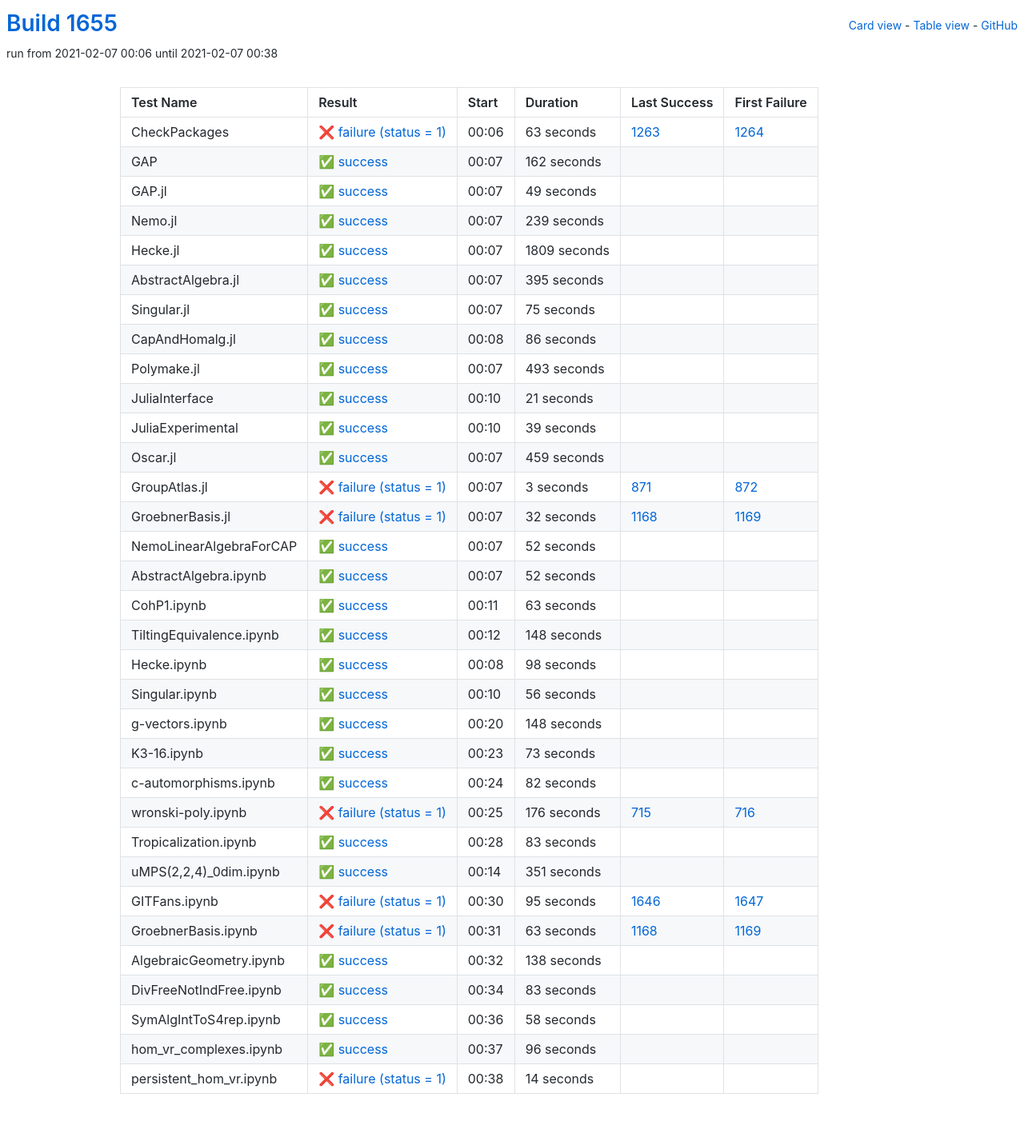
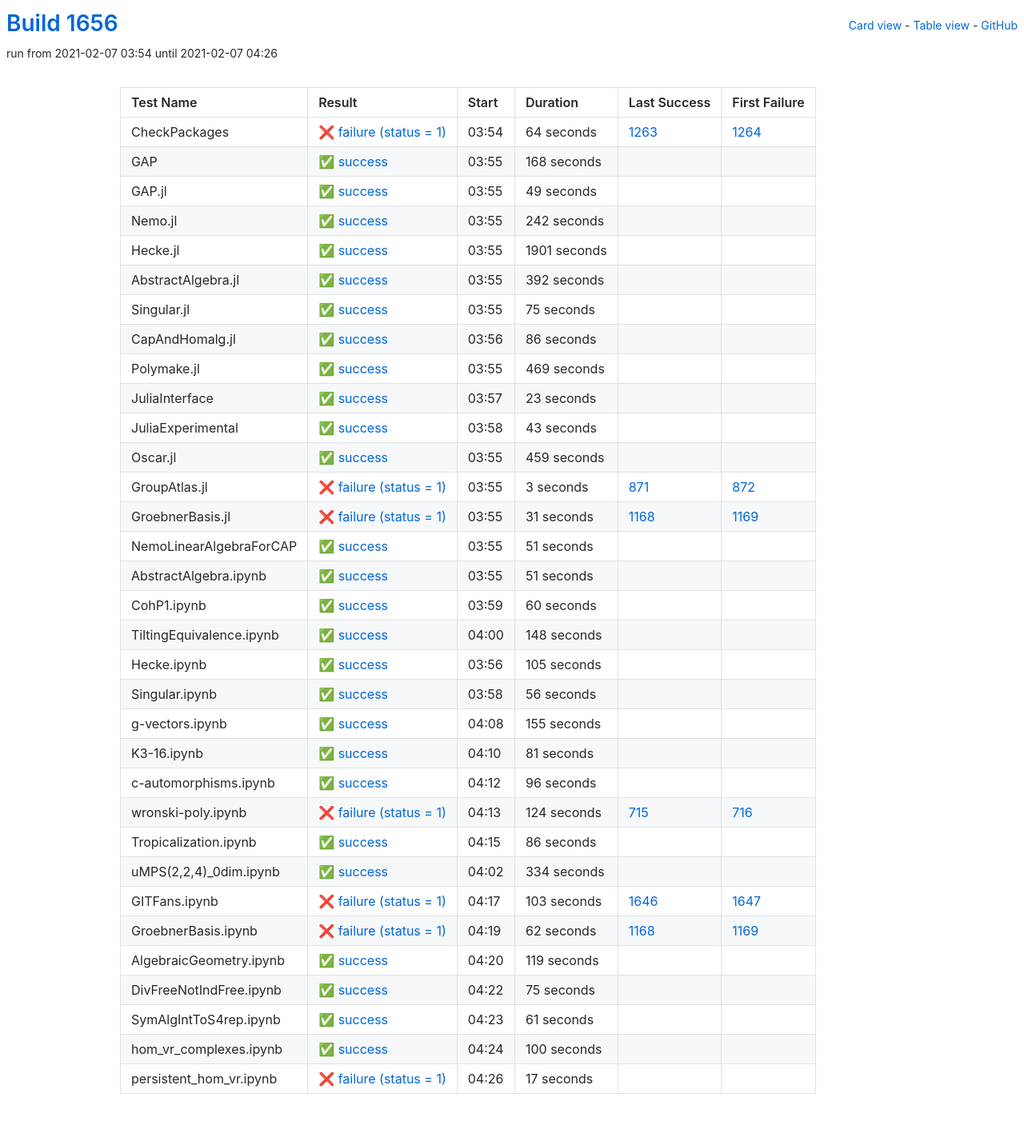
Before and after one commit to oscar-system/oscar-ci-status-stable, a Jekyll site: the page built from table.html, in a window 1280 px wide. Shown: the whole page at 80% size. Built offline with Jekyll 4.4.1, drawn with Linux system fonts in a browser that asks for light colours.

Commit message:
Build #1656

```diff
--- a/_data/ci.yml
+++ b/_data/ci.yml
@@ -1,6 +1,6 @@
 ---
-build: 1655
-build_url: https://oscarci.mathematik.uni-kl.de/job/oscar-stable/1655/
+build: 1656
+build_url: https://oscarci.mathematik.uni-kl.de/job/oscar-stable/1656/
 job: oscar-stable
 organization: oscar-system
 repo: oscar-ci-status-stable
@@ -8,32 +8,32 @@ repourl: https://github.com/oscar-system/oscar-ci-status-stable
 tests:
 - name: CheckPackages
   id: checkpackages
-  log: https://oscarci.mathematik.uni-kl.de/job/oscar-stable/1655/artifact/logs/build-1655/CheckPackages.log
-  start: 2021-02-07 00:06
+  log: https://oscarci.mathematik.uni-kl.de/job/oscar-stable/1656/artifact/logs/build-1656/CheckPackages.log
+  start: 2021-02-07 03:54
   success: false
   exitcode: 1
   status: failure
-  duration: 63
+  duration: 64
   last_success: 1263
   last_success_url: https://oscarci.mathematik.uni-kl.de/job/oscar-stable/1263/
   first_failure: 1264
   first_failure_url: https://oscarci.mathematik.uni-kl.de/job/oscar-stable/1264/
 - name: GAP
   id: gap
-  log: https://oscarci.mathematik.uni-kl.de/job/oscar-stable/1655/artifact/logs/build-1655/GAP.log
-  start: 2021-02-07 00:07
+  log: https://oscarci.mathematik.uni-kl.de/job/oscar-stable/1656/artifact/logs/build-1656/GAP.log
+  start: 2021-02-07 03:55
   success: true
   exitcode: 0
   status: success
-  duration: 162
+  duration: 168
   last_success: false
   last_success_url:
   first_failure: false
   first_failure_url:
 - name: GAP.jl
   id: gap-jl
-  log: https://oscarci.mathematik.uni-kl.de/job/oscar-stable/1655/artifact/logs/build-1655/GAP.jl.log
-  start: 2021-02-07 00:07
+  log: https://oscarci.mathematik.uni-kl.de/job/oscar-stable/1656/artifact/logs/build-1656/GAP.jl.log
+  start: 2021-02-07 03:55
   success: true
   exitcode: 0
   status: success
@@ -44,44 +44,44 @@ tests:
   first_failure_url:
 - name: Nemo.jl
   id: nemo-jl
-  log: https://oscarci.mathematik.uni-kl.de/job/oscar-stable/1655/artifact/logs/build-1655/Nemo.jl.log
-  start: 2021-02-07 00:07
+  log: https://oscarci.mathematik.uni-kl.de/job/oscar-stable/1656/artifact/logs/build-1656/Nemo.jl.log
+  start: 2021-02-07 03:55
   success: true
   exitcode: 0
   status: success
-  duration: 239
+  duration: 242
   last_success: false
   last_success_url:
   first_failure: false
   first_failure_url:
 - name: Hecke.jl
   id: hecke-jl
-  log: https://oscarci.mathematik.uni-kl.de/job/oscar-stable/1655/artifact/logs/build-1655/Hecke.jl.log
-  start: 2021-02-07 00:07
+  log: https://oscarci.mathematik.uni-kl.de/job/oscar-stable/1656/artifact/logs/build-1656/Hecke.jl.log
+  start: 2021-02-07 03:55
   success: true
   exitcode: 0
   status: success
-  duration: 1809
+  duration: 1901
   last_success: false
   last_success_url:
   first_failure: false
   first_failure_url:
 - name: AbstractAlgebra.jl
   id: abstractalgebra-jl
-  log: https://oscarci.mathematik.uni-kl.de/job/oscar-stable/1655/artifact/logs/build-1655/AbstractAlgebra.jl.log
-  start: 2021-02-07 00:07
+  log: https://oscarci.mathematik.uni-kl.de/job/oscar-stable/1656/artifact/logs/build-1656/AbstractAlgebra.jl.log
+  start: 2021-02-07 03:55
   success: true
   exitcode: 0
   status: success
-  duration: 395
+  duration: 392
   last_success: false
   last_success_url:
   first_failure: false
   first_failure_url:
 - name: Singular.jl
   id: singular-jl
-  log: https://oscarci.mathematik.uni-kl.de/job/oscar-stable/1655/artifact/logs/build-1655/Singular.jl.log
-  start: 2021-02-07 00:07
+  log: https://oscarci.mathematik.uni-kl.de/job/oscar-stable/1656/artifact/logs/build-1656/Singular.jl.log
+  start: 2021-02-07 03:55
   success: true
   exitcode: 0
   status: success
@@ -92,8 +92,8 @@ tests:
   first_failure_url:
 - name: CapAndHomalg.jl
   id: capandhomalg-jl
-  log: https://oscarci.mathematik.uni-kl.de/job/oscar-stable/1655/artifact/logs/build-1655/CapAndHomalg.jl.log
-  start: 2021-02-07 00:08
+  log: https://oscarci.mathematik.uni-kl.de/job/oscar-stable/1656/artifact/logs/build-1656/CapAndHomalg.jl.log
+  start: 2021-02-07 03:56
   success: true
   exitcode: 0
   status: success
@@ -104,44 +104,44 @@ tests:
   first_failure_url:
 - name: Polymake.jl
   id: polymake-jl
-  log: https://oscarci.mathematik.uni-kl.de/job/oscar-stable/1655/artifact/logs/build-1655/Polymake.jl.log
-  start: 2021-02-07 00:07
+  log: https://oscarci.mathematik.uni-kl.de/job/oscar-stable/1656/artifact/logs/build-1656/Polymake.jl.log
+  start: 2021-02-07 03:55
   success: true
   exitcode: 0
   status: success
-  duration: 493
+  duration: 469
   last_success: false
   last_success_url:
   first_failure: false
   first_failure_url:
 - name: JuliaInterface
   id: juliainterface
-  log: https://oscarci.mathematik.uni-kl.de/job/oscar-stable/1655/artifact/logs/build-1655/JuliaInterface.log
-  start: 2021-02-07 00:10
+  log: https://oscarci.mathematik.uni-kl.de/job/oscar-stable/1656/artifact/logs/build-1656/JuliaInterface.log
+  start: 2021-02-07 03:57
   success: true
   exitcode: 0
   status: success
-  duration: 21
+  duration: 23
   last_success: false
   last_success_url:
   first_failure: false
   first_failure_url:
 - name: JuliaExperimental
   id: juliaexperimental
-  log: https://oscarci.mathematik.uni-kl.de/job/oscar-stable/1655/artifact/logs/build-1655/JuliaExperimental.log
-  start: 2021-02-07 00:10
+  log: https://oscarci.mathematik.uni-kl.de/job/oscar-stable/1656/artifact/logs/build-1656/JuliaExperimental.log
+  start: 2021-02-07 03:58
   success: true
   exitcode: 0
   status: success
-  duration: 39
+  duration: 43
   last_success: false
   last_success_url:
   first_failure: false
   first_failure_url:
 - name: Oscar.jl
   id: oscar-jl
-  log: https://oscarci.mathematik.uni-kl.de/job/oscar-stable/1655/artifact/logs/build-1655/Oscar.jl.log
-  start: 2021-02-07 00:07
+  log: https://oscarci.mathematik.uni-kl.de/job/oscar-stable/1656/artifact/logs/build-1656/Oscar.jl.log
+  start: 2021-02-07 03:55
   success: true
   exitcode: 0
   status: success
@@ -152,8 +152,8 @@ tests:
   first_failure_url:
 - name: GroupAtlas.jl
   id: groupatlas-jl
-  log: https://oscarci.mathematik.uni-kl.de/job/oscar-stable/1655/artifact/logs/build-1655/GroupAtlas.jl.log
-  start: 2021-02-07 00:07
+  log: https://oscarci.mathematik.uni-kl.de/job/oscar-stable/1656/artifact/logs/build-1656/GroupAtlas.jl.log
+  start: 2021-02-07 03:55
   success: false
   exitcode: 1
   status: failure
@@ -164,56 +164,56 @@ tests:
   first_failure_url: https://oscarci.mathematik.uni-kl.de/job/oscar-stable/872/
 - name: GroebnerBasis.jl
   id: groebnerbasis-jl
-  log: https://oscarci.mathematik.uni-kl.de/job/oscar-stable/1655/artifact/logs/build-1655/GroebnerBasis.jl.log
-  start: 2021-02-07 00:07
+  log: https://oscarci.mathematik.uni-kl.de/job/oscar-stable/1656/artifact/logs/build-1656/GroebnerBasis.jl.log
+  start: 2021-02-07 03:55
   success: false
   exitcode: 1
   status: failure
-  duration: 32
+  duration: 31
   last_success: 1168
   last_success_url: https://oscarci.mathematik.uni-kl.de/job/oscar-stable/1168/
   first_failure: 1169
   first_failure_url: https://oscarci.mathematik.uni-kl.de/job/oscar-stable/1169/
 - name: NemoLinearAlgebraForCAP
   id: nemolinearalgebraforcap
-  log: https://oscarci.mathematik.uni-kl.de/job/oscar-stable/1655/artifact/logs/build-1655/NemoLinearAlgebraForCAP.log
-  start: 2021-02-07 00:07
+  log: https://oscarci.mathematik.uni-kl.de/job/oscar-stable/1656/artifact/logs/build-1656/NemoLinearAlgebraForCAP.log
+  start: 2021-02-07 03:55
   success: true
   exitcode: 0
   status: success
-  duration: 52
+  duration: 51
   last_success: false
   last_success_url:
   first_failure: false
   first_failure_url:
 - name: AbstractAlgebra.ipynb
   id: abstractalgebra-ipynb
-  log: https://oscarci.mathematik.uni-kl.de/job/oscar-stable/1655/artifact/logs/build-1655/AbstractAlgebra.ipynb.log
-  start: 2021-02-07 00:07
+  log: https://oscarci.mathematik.uni-kl.de/job/oscar-stable/1656/artifact/logs/build-1656/AbstractAlgebra.ipynb.log
+  start: 2021-02-07 03:55
   success: true
   exitcode: 0
   status: success
-  duration: 52
+  duration: 51
   last_success: false
   last_success_url:
   first_failure: false
   first_failure_url:
 - name: CohP1.ipynb
   id: cohp1-ipynb
-  log: https://oscarci.mathematik.uni-kl.de/job/oscar-stable/1655/artifact/logs/build-1655/CohP1.ipynb.log
-  start: 2021-02-07 00:11
+  log: https://oscarci.mathematik.uni-kl.de/job/oscar-stable/1656/artifact/logs/build-1656/CohP1.ipynb.log
+  start: 2021-02-07 03:59
   success: true
   exitcode: 0
   status: success
-  duration: 63
+  duration: 60
   last_success: false
   last_success_url:
   first_failure: false
   first_failure_url:
 - name: TiltingEquivalence.ipynb
   id: tiltingequivalence-ipynb
-  log: https://oscarci.mathematik.uni-kl.de/job/oscar-stable/1655/artifact/logs/build-1655/TiltingEquivalence.ipynb.log
-  start: 2021-02-07 00:12
+  log: https://oscarci.mathematik.uni-kl.de/job/oscar-stable/1656/artifact/logs/build-1656/TiltingEquivalence.ipynb.log
+  start: 2021-02-07 04:00
   success: true
   exitcode: 0
   status: success
@@ -224,20 +224,20 @@ tests:
   first_failure_url:
 - name: Hecke.ipynb
   id: hecke-ipynb
-  log: https://oscarci.mathematik.uni-kl.de/job/oscar-stable/1655/artifact/logs/build-1655/Hecke.ipynb.log
-  start: 2021-02-07 00:08
+  log: https://oscarci.mathematik.uni-kl.de/job/oscar-stable/1656/artifact/logs/build-1656/Hecke.ipynb.log
+  start: 2021-02-07 03:56
   success: true
   exitcode: 0
   status: success
-  duration: 98
+  duration: 105
   last_success: false
   last_success_url:
   first_failure: false
   first_failure_url:
 - name: Singular.ipynb
   id: singular-ipynb
-  log: https://oscarci.mathematik.uni-kl.de/job/oscar-stable/1655/artifact/logs/build-1655/Singular.ipynb.log
-  start: 2021-02-07 00:10
+  log: https://oscarci.mathematik.uni-kl.de/job/oscar-stable/1656/artifact/logs/build-1656/Singular.ipynb.log
+  start: 2021-02-07 03:58
   success: true
   exitcode: 0
   status: success
@@ -248,140 +248,32 @@ tests:
   first_failure_url:
 - name: g-vectors.ipynb
   id: g-vectors-ipynb
-  log: https://oscarci.mathematik.uni-kl.de/job/oscar-stable/1655/artifact/logs/build-1655/g-vectors.ipynb.log
-  start: 2021-02-07 00:20
+  log: https://oscarci.mathematik.uni-kl.de/job/oscar-stable/1656/artifact/logs/build-1656/g-vectors.ipynb.log
+  start: 2021-02-07 04:08
   success: true
   exitcode: 0
   status: success
-  duration: 148
+  duration: 155
   last_success: false
   last_success_url:
   first_failure: false
   first_failure_url:
 - name: K3-16.ipynb
   id: k3-16-ipynb
-  log: https://oscarci.mathematik.uni-kl.de/job/oscar-stable/1655/artifact/logs/build-1655/K3-16.ipynb.log
-  start: 2021-02-07 00:23
+  log: https://oscarci.mathematik.uni-kl.de/job/oscar-stable/1656/artifact/logs/build-1656/K3-16.ipynb.log
+  start: 2021-02-07 04:10
   success: true
   exitcode: 0
   status: success
-  duration: 73
+  duration: 81
   last_success: false
   last_success_url:
   first_failure: false
   first_failure_url:
 - name: c-automorphisms.ipynb
   id: c-automorphisms-ipynb
-  log: https://oscarci.mathematik.uni-kl.de/job/oscar-stable/1655/artifact/logs/build-1655/c-automorphisms.ipynb.log
-  start: 2021-02-07 00:24
-  success: true
-  exitcode: 0
-  status: success
-  duration: 82
-  last_success: false
-  last_success_url:
-  first_failure: false
-  first_failure_url:
-- name: wronski-poly.ipynb
-  id: wronski-poly-ipynb
-  log: https://oscarci.mathematik.uni-kl.de/job/oscar-stable/1655/artifact/logs/build-1655/wronski-poly.ipynb.log
-  start: 2021-02-07 00:25
-  success: false
-  exitcode: 1
-  status: failure
-  duration: 176
-  last_success: 715
-  last_success_url: https://oscarci.mathematik.uni-kl.de/job/oscar-stable/715/
-  first_failure: 716
-  first_failure_url: https://oscarci.mathematik.uni-kl.de/job/oscar-stable/716/
-- name: Tropicalization.ipynb
-  id: tropicalization-ipynb
-  log: https://oscarci.mathematik.uni-kl.de/job/oscar-stable/1655/artifact/logs/build-1655/Tropicalization.ipynb.log
-  start: 2021-02-07 00:28
-  success: true
-  exitcode: 0
-  status: success
-  duration: 83
-  last_success: false
-  last_success_url:
-  first_failure: false
-  first_failure_url:
-- name: uMPS(2,2,4)_0dim.ipynb
-  id: umps-2-2-4-0dim-ipynb
-  log: https://oscarci.mathematik.uni-kl.de/job/oscar-stable/1655/artifact/logs/build-1655/uMPS-2-2-4-_0dim.ipynb.log
-  start: 2021-02-07 00:14
-  success: true
-  exitcode: 0
-  status: success
-  duration: 351
-  last_success: false
-  last_success_url:
-  first_failure: false
-  first_failure_url:
-- name: GITFans.ipynb
-  id: gitfans-ipynb
-  log: https://oscarci.mathematik.uni-kl.de/job/oscar-stable/1655/artifact/logs/build-1655/GITFans.ipynb.log
-  start: 2021-02-07 00:30
-  success: false
-  exitcode: 1
-  status: failure
-  duration: 95
-  last_success: 1646
-  last_success_url: https://oscarci.mathematik.uni-kl.de/job/oscar-stable/1646/
-  first_failure: 1647
-  first_failure_url: https://oscarci.mathematik.uni-kl.de/job/oscar-stable/1647/
-- name: GroebnerBasis.ipynb
-  id: groebnerbasis-ipynb
-  log: https://oscarci.mathematik.uni-kl.de/job/oscar-stable/1655/artifact/logs/build-1655/GroebnerBasis.ipynb.log
-  start: 2021-02-07 00:31
-  success: false
-  exitcode: 1
-  status: failure
-  duration: 63
-  last_success: 1168
-  last_success_url: https://oscarci.mathematik.uni-kl.de/job/oscar-stable/1168/
-  first_failure: 1169
-  first_failure_url: https://oscarci.mathematik.uni-kl.de/job/oscar-stable/1169/
-- name: AlgebraicGeometry.ipynb
-  id: algebraicgeometry-ipynb
-  log: https://oscarci.mathematik.uni-kl.de/job/oscar-stable/1655/artifact/logs/build-1655/AlgebraicGeometry.ipynb.log
-  start: 2021-02-07 00:32
-  success: true
-  exitcode: 0
-  status: success
-  duration: 138
-  last_success: false
-  last_success_url:
-  first_failure: false
-  first_failure_url:
-- name: DivFreeNotIndFree.ipynb
-  id: divfreenotindfree-ipynb
-  log: https://oscarci.mathematik.uni-kl.de/job/oscar-stable/1655/artifact/logs/build-1655/DivFreeNotIndFree.ipynb.log
-  start: 2021-02-07 00:34
-  success: true
-  exitcode: 0
-  status: success
-  duration: 83
-  last_success: false
-  last_success_url:
-  first_failure: false
-  first_failure_url:
-- name: SymAlgIntToS4rep.ipynb
-  id: symalginttos4rep-ipynb
-  log: https://oscarci.mathematik.uni-kl.de/job/oscar-stable/1655/artifact/logs/build-1655/SymAlgIntToS4rep.ipynb.log
-  start: 2021-02-07 00:36
-  success: true
-  exitcode: 0
-  status: success
-  duration: 58
-  last_success: false
-  last_success_url:
-  first_failure: false
-  first_failure_url:
-- name: hom_vr_complexes.ipynb
-  id: hom-vr-complexes-ipynb
-  log: https://oscarci.mathematik.uni-kl.de/job/oscar-stable/1655/artifact/logs/build-1655/hom_vr_complexes.ipynb.log
-  start: 2021-02-07 00:37
+  log: https://oscarci.mathematik.uni-kl.de/job/oscar-stable/1656/artifact/logs/build-1656/c-automorphisms.ipynb.log
+  start: 2021-02-07 04:12
   success: true
   exitcode: 0
   status: success
@@ -390,15 +282,123 @@ tests:
   last_success_url:
   first_failure: false
   first_failure_url:
-- name: persistent_hom_vr.ipynb
-  id: persistent-hom-vr-ipynb
-  log: https://oscarci.mathematik.uni-kl.de/job/oscar-stable/1655/artifact/logs/build-1655/persistent_hom_vr.ipynb.log
-  start: 2021-02-07 00:38
+- name: wronski-poly.ipynb
+  id: wronski-poly-ipynb
+  log: https://oscarci.mathematik.uni-kl.de/job/oscar-stable/1656/artifact/logs/build-1656/wronski-poly.ipynb.log
+  start: 2021-02-07 04:13
   success: false
   exitcode: 1
   status: failure
-  duration: 14
+  duration: 124
+  last_success: 715
+  last_success_url: https://oscarci.mathematik.uni-kl.de/job/oscar-stable/715/
+  first_failure: 716
+  first_failure_url: https://oscarci.mathematik.uni-kl.de/job/oscar-stable/716/
+- name: Tropicalization.ipynb
+  id: tropicalization-ipynb
+  log: https://oscarci.mathematik.uni-kl.de/job/oscar-stable/1656/artifact/logs/build-1656/Tropicalization.ipynb.log
+  start: 2021-02-07 04:15
+  success: true
+  exitcode: 0
+  status: success
+  duration: 86
   last_success: false
   last_success_url:
   first_failure: false
   first_failure_url:
+- name: uMPS(2,2,4)_0dim.ipynb
+  id: umps-2-2-4-0dim-ipynb
+  log: https://oscarci.mathematik.uni-kl.de/job/oscar-stable/1656/artifact/logs/build-1656/uMPS-2-2-4-_0dim.ipynb.log
+  start: 2021-02-07 04:02
+  success: true
+  exitcode: 0
+  status: success
+  duration: 334
+  last_success: false
+  last_success_url:
+  first_failure: false
+  first_failure_url:
+- name: GITFans.ipynb
+  id: gitfans-ipynb
+  log: https://oscarci.mathematik.uni-kl.de/job/oscar-stable/1656/artifact/logs/build-1656/GITFans.ipynb.log
+  start: 2021-02-07 04:17
+  success: false
+  exitcode: 1
+  status: failure
+  duration: 103
+  last_success: 1646
+  last_success_url: https://oscarci.mathematik.uni-kl.de/job/oscar-stable/1646/
+  first_failure: 1647
+  first_failure_url: https://oscarci.mathematik.uni-kl.de/job/oscar-stable/1647/
+- name: GroebnerBasis.ipynb
+  id: groebnerbasis-ipynb
+  log: https://oscarci.mathematik.uni-kl.de/job/oscar-stable/1656/artifact/logs/build-1656/GroebnerBasis.ipynb.log
+  start: 2021-02-07 04:19
+  success: false
+  exitcode: 1
+  status: failure
+  duration: 62
+  last_success: 1168
+  last_success_url: https://oscarci.mathematik.uni-kl.de/job/oscar-stable/1168/
+  first_failure: 1169
+  first_failure_url: https://oscarci.mathematik.uni-kl.de/job/oscar-stable/1169/
+- name: AlgebraicGeometry.ipynb
+  id: algebraicgeometry-ipynb
+  log: https://oscarci.mathematik.uni-kl.de/job/oscar-stable/1656/artifact/logs/build-1656/AlgebraicGeometry.ipynb.log
+  start: 2021-02-07 04:20
+  success: true
+  exitcode: 0
+  status: success
+  duration: 119
+  last_success: false
+  last_success_url:
+  first_failure: false
+  first_failure_url:
+- name: DivFreeNotIndFree.ipynb
+  id: divfreenotindfree-ipynb
+  log: https://oscarci.mathematik.uni-kl.de/job/oscar-stable/1656/artifact/logs/build-1656/DivFreeNotIndFree.ipynb.log
+  start: 2021-02-07 04:22
+  success: true
+  exitcode: 0
+  status: success
+  duration: 75
+  last_success: false
+  last_success_url:
+  first_failure: false
+  first_failure_url:
+- name: SymAlgIntToS4rep.ipynb
+  id: symalginttos4rep-ipynb
+  log: https://oscarci.mathematik.uni-kl.de/job/oscar-stable/1656/artifact/logs/build-1656/SymAlgIntToS4rep.ipynb.log
+  start: 2021-02-07 04:23
+  success: true
+  exitcode: 0
+  status: success
+  duration: 61
+  last_success: false
+  last_success_url:
+  first_failure: false
+  first_failure_url:
+- name: hom_vr_complexes.ipynb
+  id: hom-vr-complexes-ipynb
+  log: https://oscarci.mathematik.uni-kl.de/job/oscar-stable/1656/artifact/logs/build-1656/hom_vr_complexes.ipynb.log
+  start: 2021-02-07 04:24
+  success: true
+  exitcode: 0
+  status: success
+  duration: 100
+  last_success: false
+  last_success_url:
+  first_failure: false
+  first_failure_url:
+- name: persistent_hom_vr.ipynb
+  id: persistent-hom-vr-ipynb
+  log: https://oscarci.mathematik.uni-kl.de/job/oscar-stable/1656/artifact/logs/build-1656/persistent_hom_vr.ipynb.log
+  start: 2021-02-07 04:26
+  success: false
+  exitcode: 1
+  status: failure
+  duration: 17
+  last_success: false
+  last_success_url:
+  first_failure: false
+  first_failure_url:
```
Also changed, not shown: README.md.
